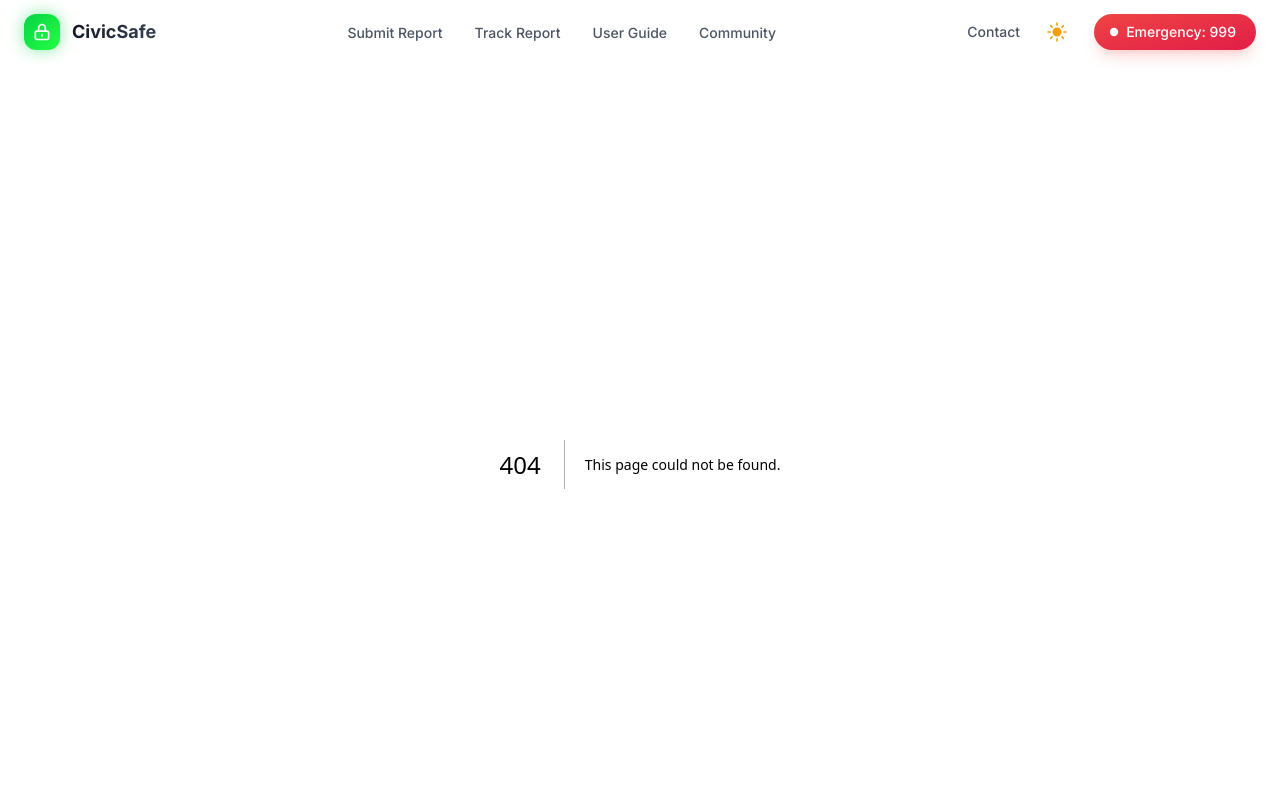
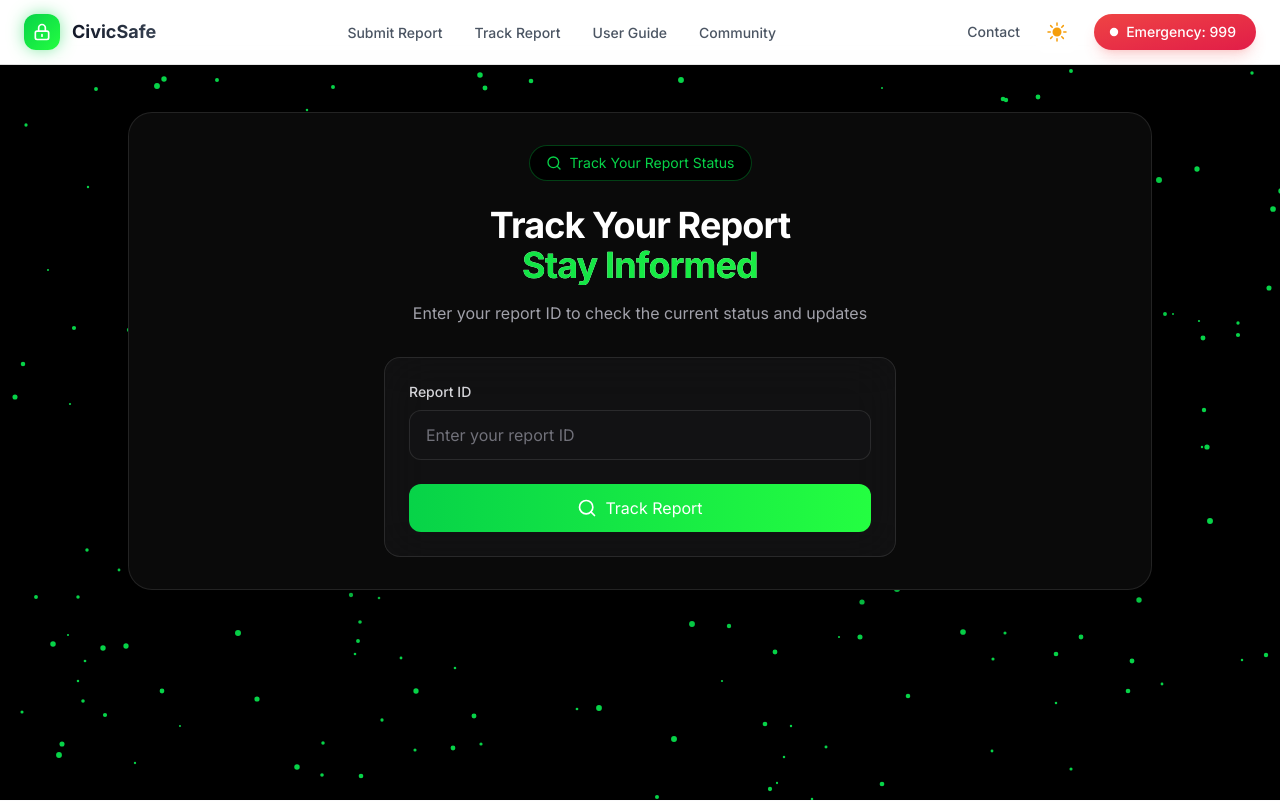
Before and after one commit to Arnob616/IPSM, a Next.js app: page /track-report in a window 1280 px wide. Before the commit this address had no page. Shown: the top 802 px of the page. Built offline with nearby package versions, Linux system fonts and the light colour scheme.

Commit message:
Add files via upload

```diff
--- /dev/null
+++ b/app/track-report/page.tsx
@@ -0,0 +1,51 @@
+'use client';
+import { useEffect, useState } from "react";
+import dynamic from "next/dynamic";
+import { ReportTracker } from "@/components/report/ReportTracker";
+
+// Client-side only components
+const ClientOnlyGradient = dynamic(
+  () => import("@/components/ClientOnlyGradient").then(mod => mod.default),
+  { ssr: false }
+);
+
+export default function TrackReportPage() {
+  const [isMounted, setIsMounted] = useState(false);
+
+  useEffect(() => {
+    setIsMounted(true);
+  }, []);
+
+  if (!isMounted) return null;
+
+  return (
+    <div className="min-h-[calc(100vh-4rem)] bg-[#000000] relative overflow-hidden">
+      <ClientOnlyGradient />
+
+      {/* Floating Particles */}
+      <div className="absolute inset-0 overflow-hidden pointer-events-none">
+        {[...Array(220)].map((_, i) => (
+          <div
+            key={i}
+            className="absolute w-1 h-1 bg-[#07D348] rounded-full animate-float"
+            style={{
+              left: `${Math.random() * 100}%`,
+              top: `${Math.random() * 100}%`,
+              animationDelay: `${Math.random() * 5}s`,
+              transform: `scale(${0.5 + Math.random()})`
+            }}
+          ></div>
+        ))}
+      </div>
+
+      <div className="container mx-auto px-4 sm:px-6 lg:px-8 py-12 flex justify-center">
+        <div className="w-full max-w-5xl space-y-8">
+          {/* Tracker Container */}
+          <div className="relative group backdrop-blur-xl rounded-3xl border border-white/10 bg-[#0a0a0a] p-8 shadow-2xl hover:shadow-[0_0_40px_-15px_#07D348]/30 transition-all duration-300">
+            <ReportTracker />
+          </div>
+        </div>
+      </div>
+    </div>
+  );
+}
```
